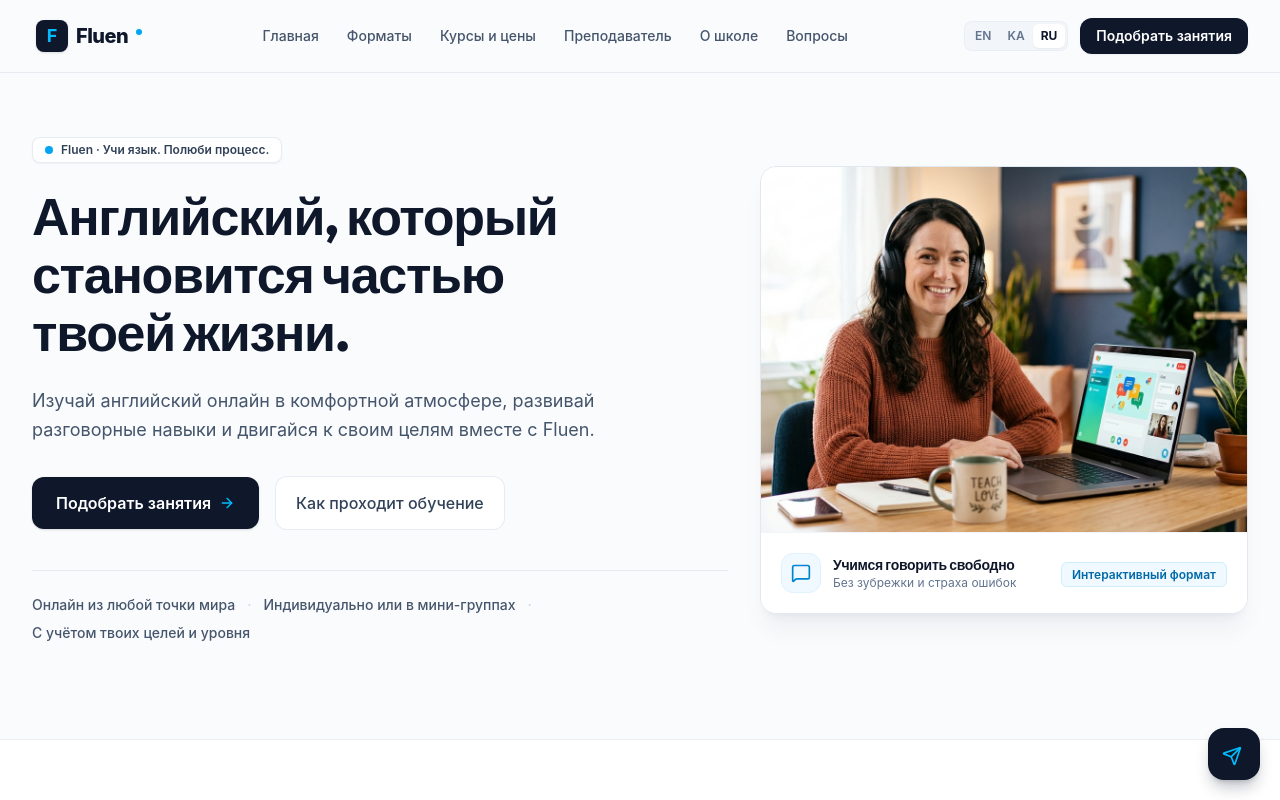
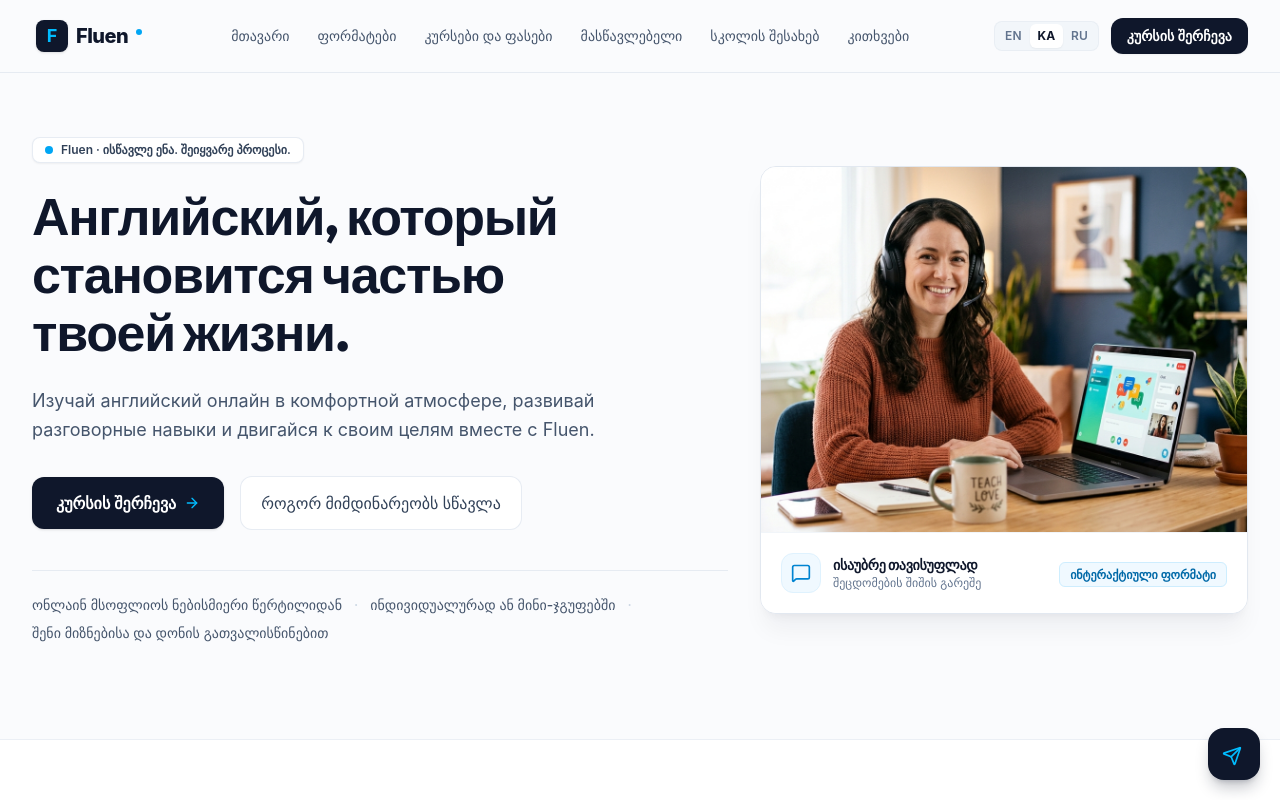
Before and after one commit to fluenbot/Fluen-Online-School, a React (Vite) app: page / in a window 1280 px wide. Shown: the top 800 px of the page. Built offline with nearby package versions, Linux system fonts and the light colour scheme.

Commit message:
Update App.tsx

```diff
--- a/src/App.tsx
+++ b/src/App.tsx
@@ -31,7 +31,7 @@ import { QuickMessengerFloat } from './components/QuickMessengerFloat';
 
 export default function App() {
   const [config, setConfig] = useState<SchoolConfig>(getStoredConfig());
-  const [lang, setLang] = useState<Language>('ru');
+  const [lang, setLang] = useState<Language>('ka');
 
   // Lead modal state
   const [isFormOpen, setIsFormOpen] = useState(false);
```
